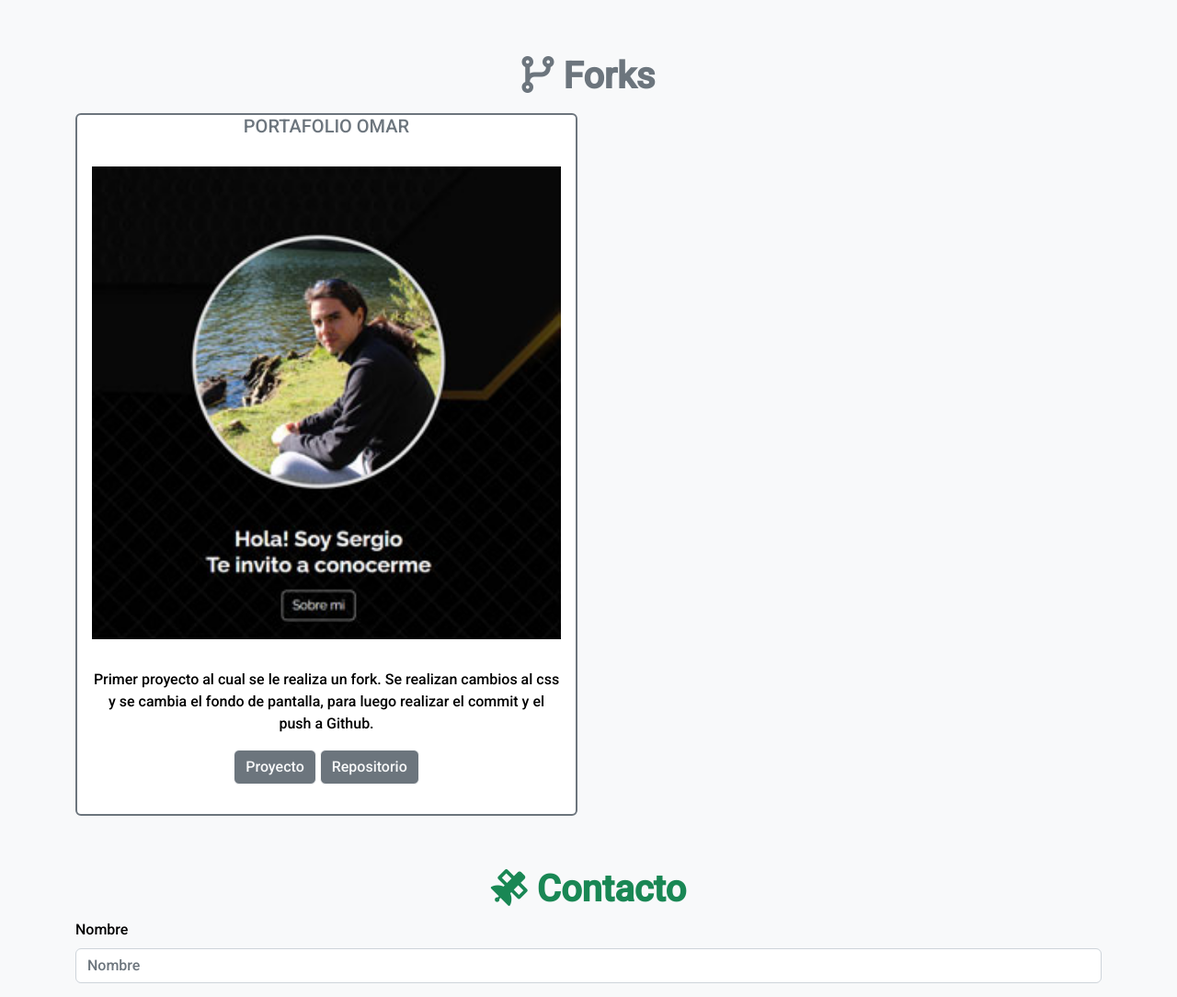
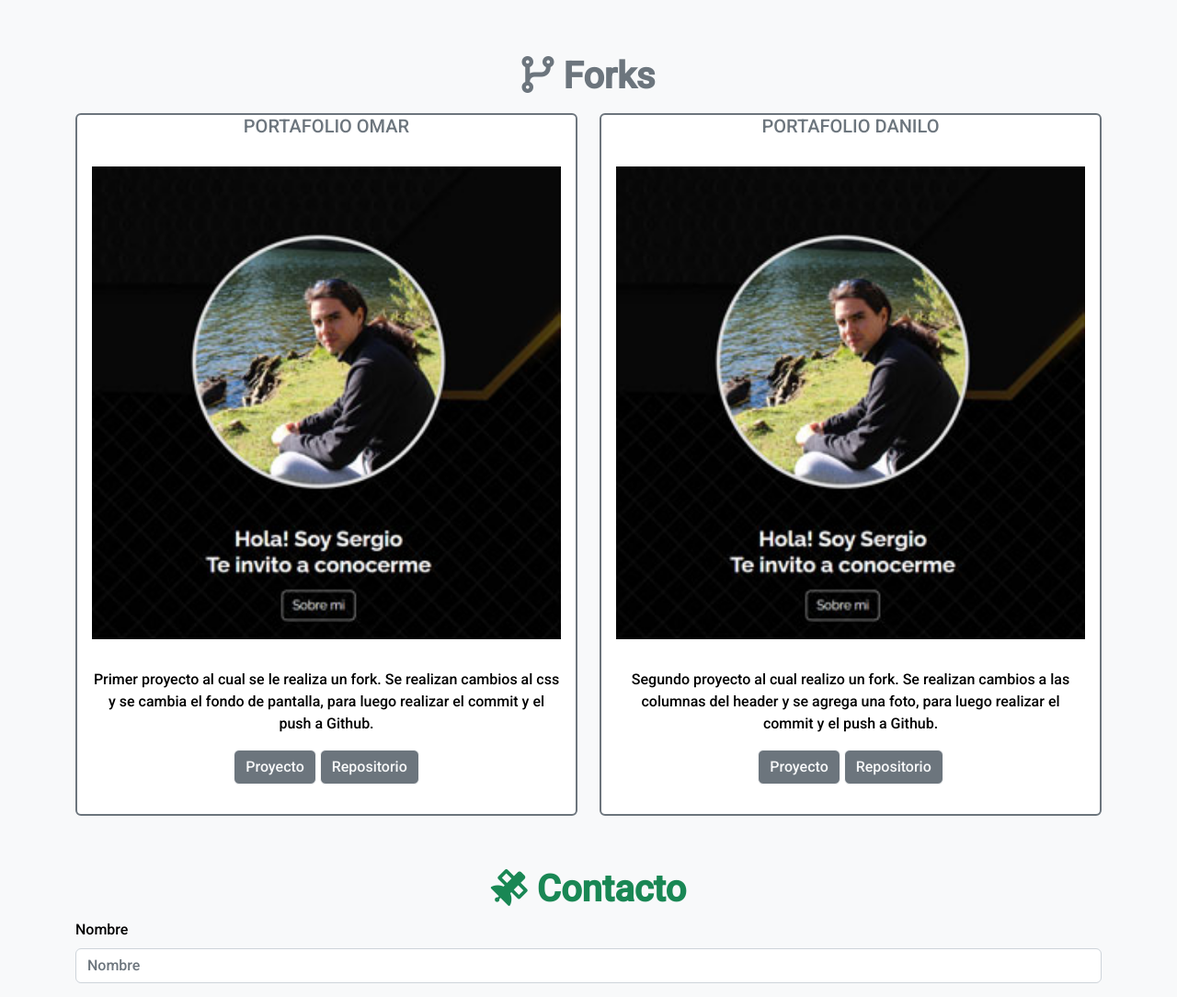
Before and after one commit to juanaros/fork-leonardo, a plain HTML site: page index.html in a window 1280 px wide. Shown: the part 2180-3264 px from the top of the page at 92% size. Drawn offline with nearby package versions, Linux system fonts and the light colour scheme.

Commit message:
Second fork adde to the webd

```diff
--- a/index.html
+++ b/index.html
@@ -265,6 +265,28 @@
                                     class="align-self-end btn bg-secondary btn-outline-light">Repositorio</a>
                             </p>
                         </div>
+
+                    </div>
+                </div>
+                <div class="col-12 col-sm-6 col-md-6 col-lg-6 my-2">
+                    <div class="card border-secondary border border-2 bg-white h-100">
+                        <div class="card-title">
+                        <h5 class="card-title text-center text-secondary">PORTAFOLIO DANILO</h5>
+                        </div>
+                        <img src="assest/img/007.jpg" class="card-img-top px-3 py-3 rounded" alt="...">
+                        <div class="card-body">
+
+                            <p class="card-text text-center border-1 border-light">Segundo proyecto al cual realizo un fork. Se realizan cambios a las columnas del header y se agrega una foto, para luego realizar el commit y el push a Github.
+
+                            </p>
+                            <p class="text-center">
+                                <a href="https://leonardo-villagran.github.io/Portafolios-omar-araya/"
+                                    class="align-self-end btn bg-secondary btn-outline-light">Proyecto</a>
+                                    <a href="https://github.com/Leonardo-villagran/Portafolios-omar-araya"
+                                    class="align-self-end btn bg-secondary btn-outline-light">Repositorio</a>
+                            </p>
+                        </div>
+
                     </div>
                 </div>
             </div>
```
Also changed, not shown: assest/img/008.jpg (added).
